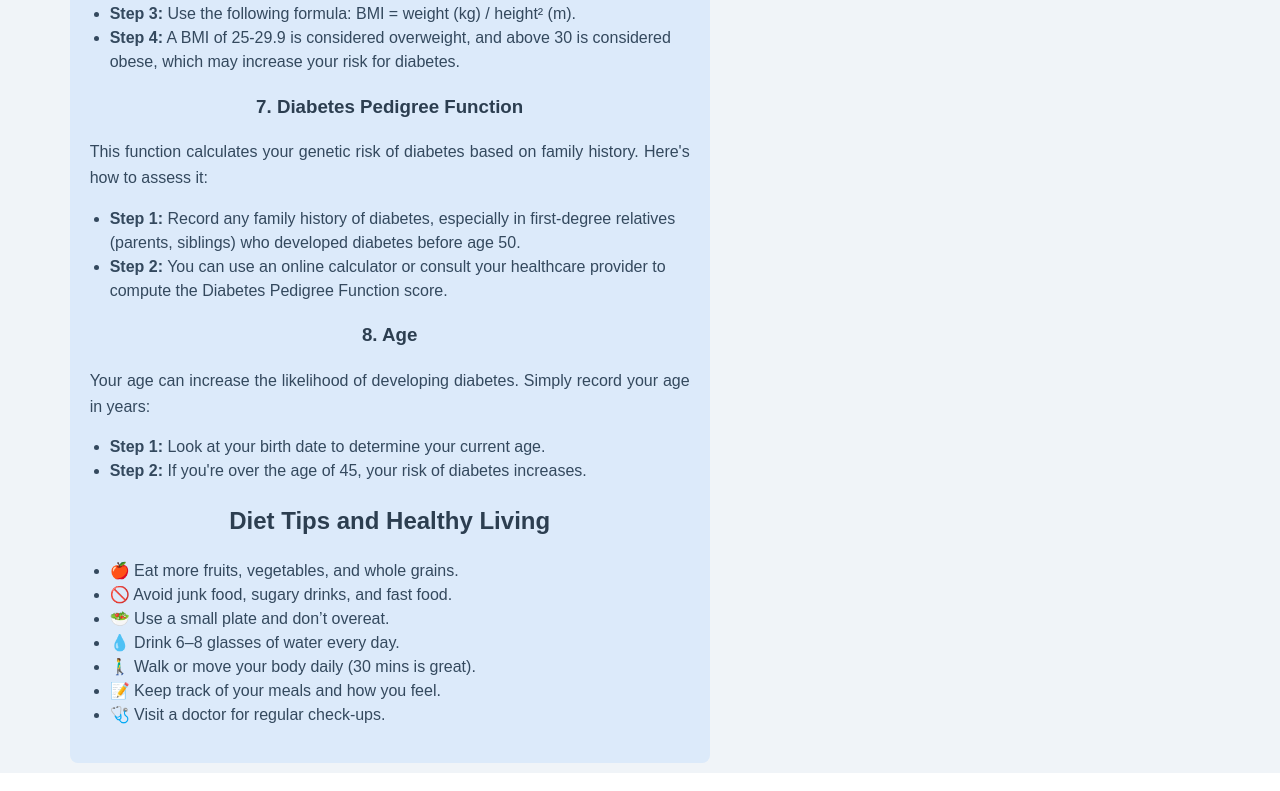
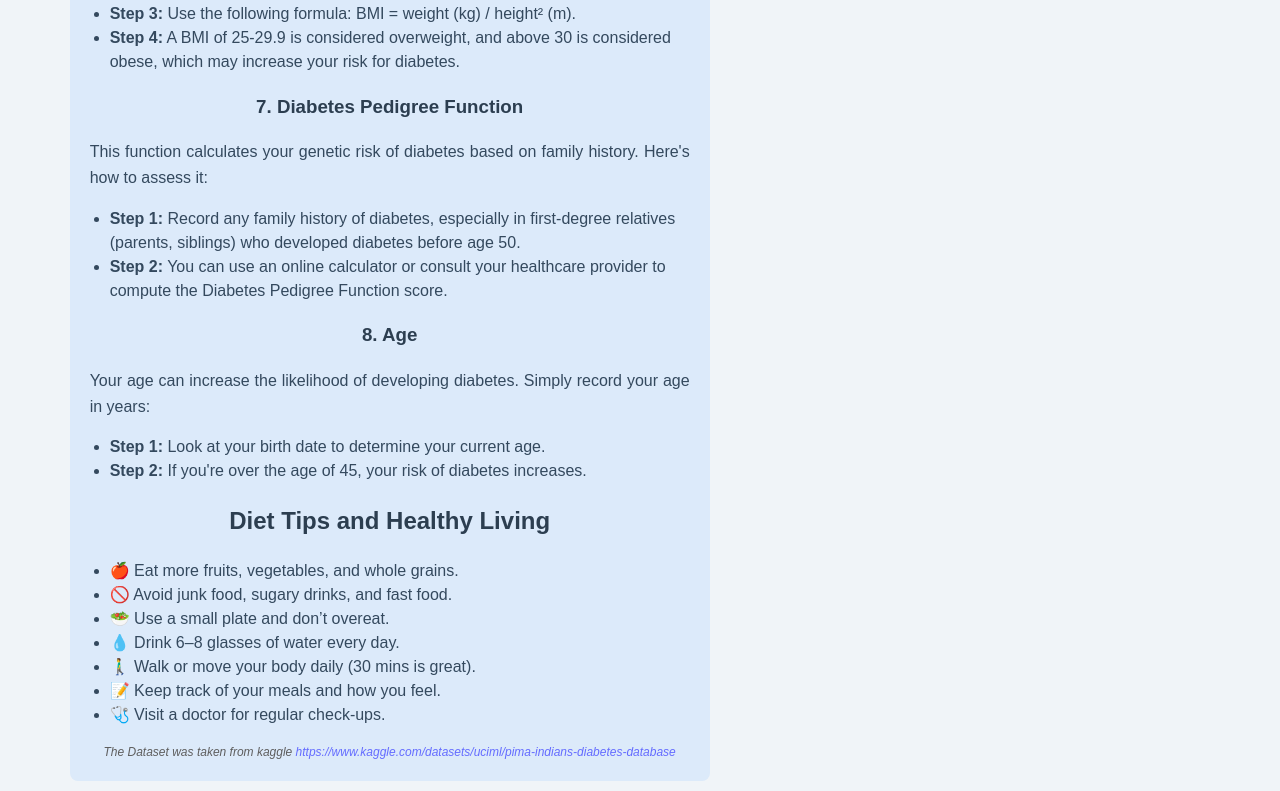
Before and after one commit to SruthiProfessionalDev/DiabetesDetector, a React (Vite) app in the folder frontend/: page / in a window 1280 px wide. Shown: the part 2147-2938 px from the top of the page. Built offline with nearby package versions, Linux system fonts and the light colour scheme.

Commit message:
Add the link of dataset

```diff
--- a/frontend/src/App.css
+++ b/frontend/src/App.css
@@ -132,7 +132,6 @@ button[type="submit"]:hover {
   color: #5e5e5e;
   font-style: italic;
   text-align: center;
-
 }
 
 /* Suggestions heading styling */
--- a/frontend/src/App.jsx
+++ b/frontend/src/App.jsx
@@ -172,6 +172,9 @@ function App() {
   <li>🩺 Visit a doctor for regular check-ups.</li>
 </ul>
 
+{/* Footer Section */}
+<footer className="diabetes-detector-footer">The Dataset was taken from kaggle <a href="https://www.kaggle.com/datasets/uciml/pima-indians-diabetes-database" target="_blank" rel="noopener noreferrer">https://www.kaggle.com/datasets/uciml/pima-indians-diabetes-database</a></footer>
+
 
       </div>
     <div className="container">
```
